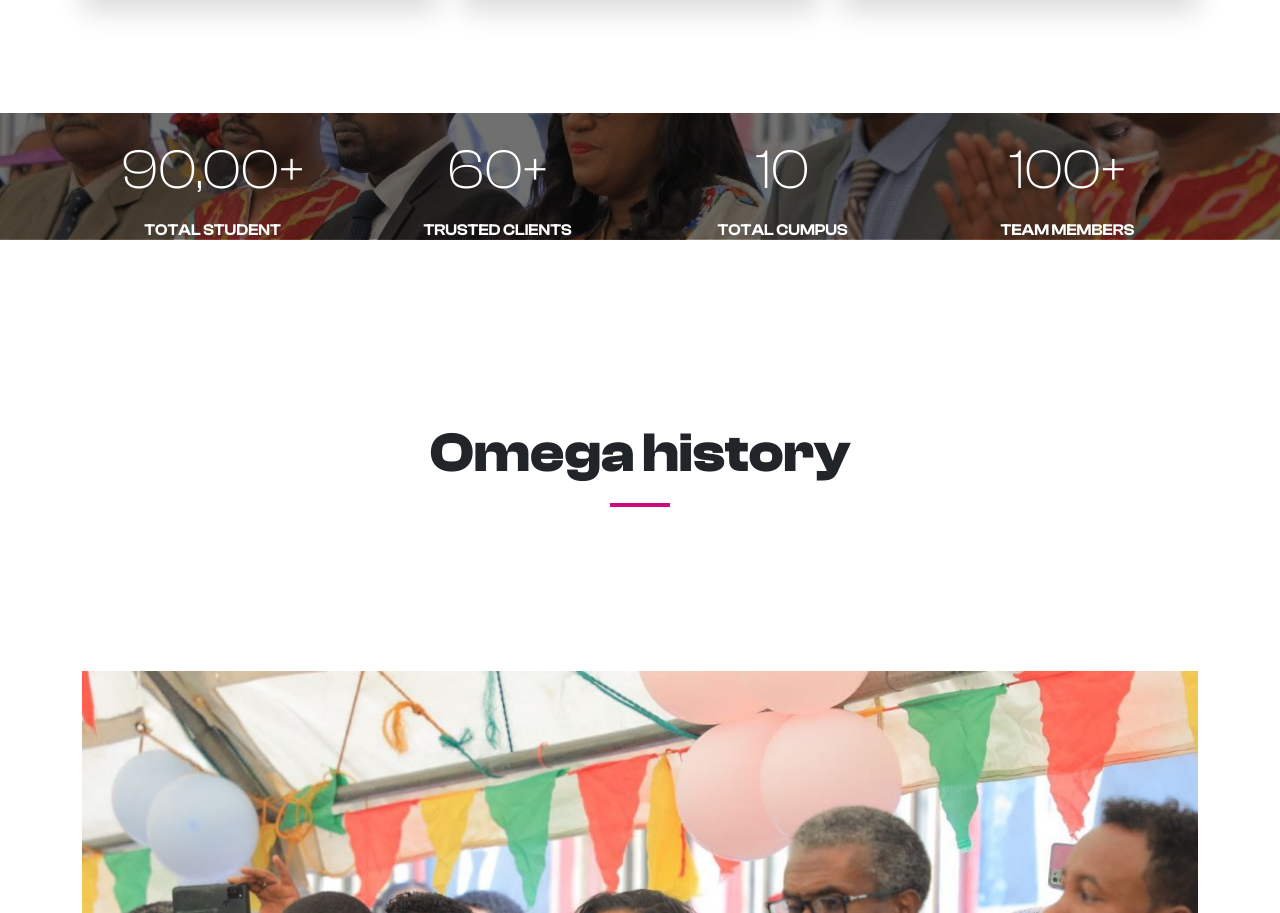
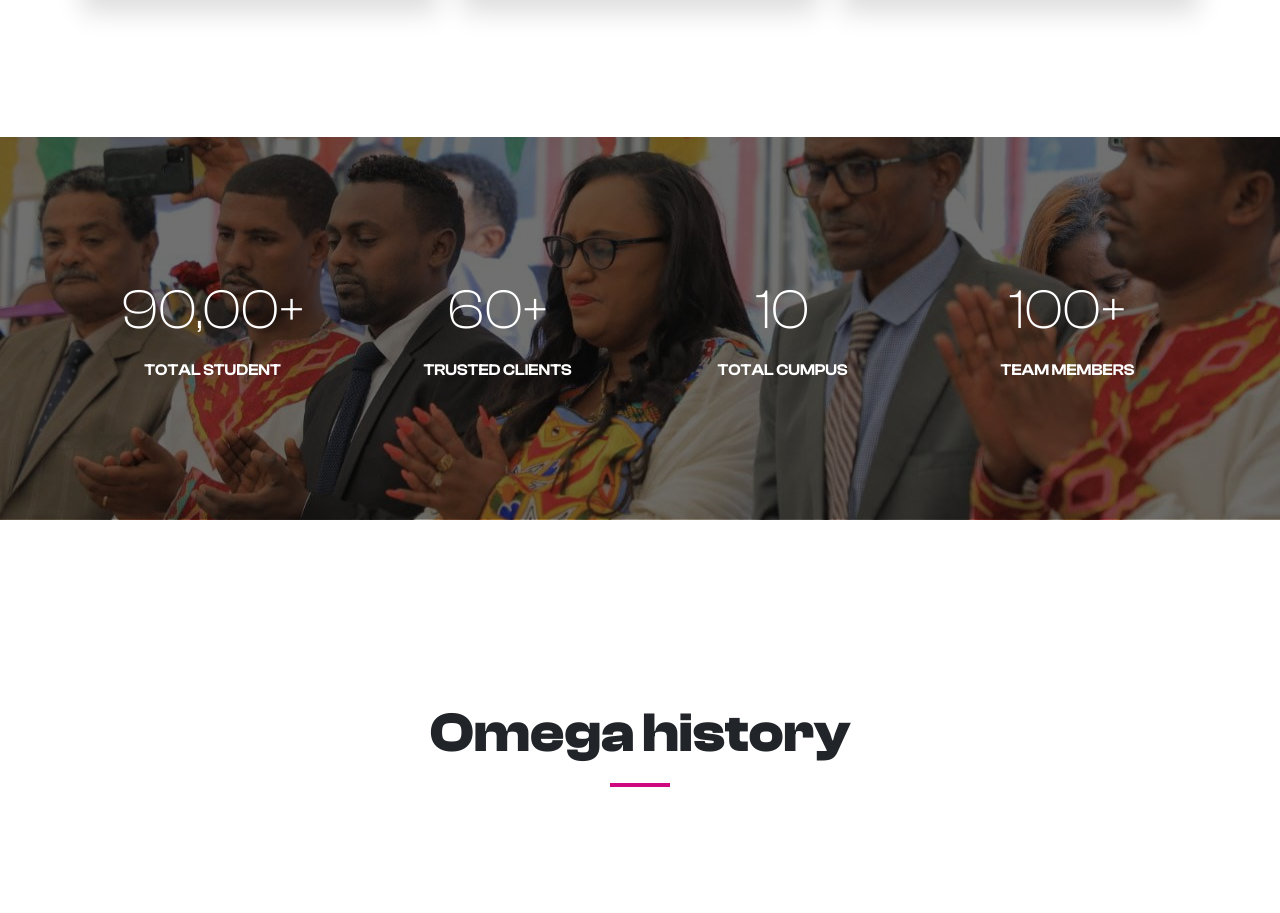
Before and after one commit to nox-shell/omegaschoolweb, a plain HTML site: page omega/index.html in a window 1280 px wide. Shown: the part 3141-4054 px from the top of the page. Drawn offline with nearby package versions, Linux system fonts and the light colour scheme; some packages are replaced by stand-ins of ours; a script that the page names is missing.

Commit message:
index.html

```diff
--- a/omega/index.html
+++ b/omega/index.html
@@ -169,7 +169,7 @@
      </div>
 </section>
 <!--counter-->
-<div id="counter" class="section-paddning" >
+<div id="counter" class="section-padding" >
     <div class="container text-center" data-aos="fade-down">
         <div class="row g-4">
             <div class="col-lg-3 col-sm-6">
```
